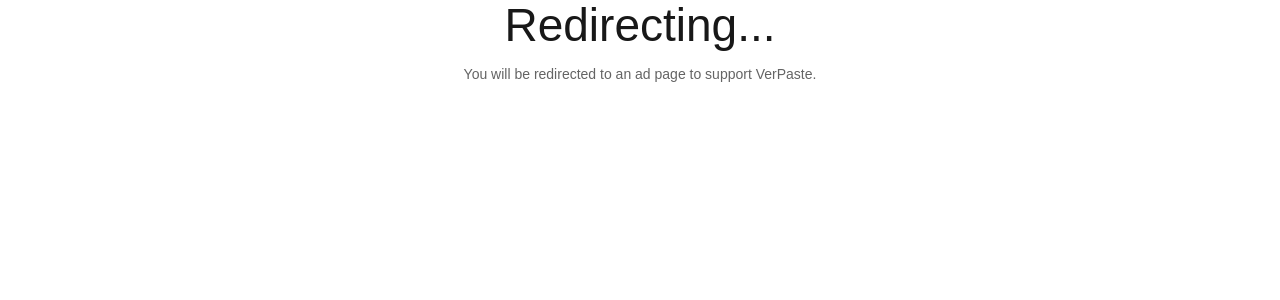
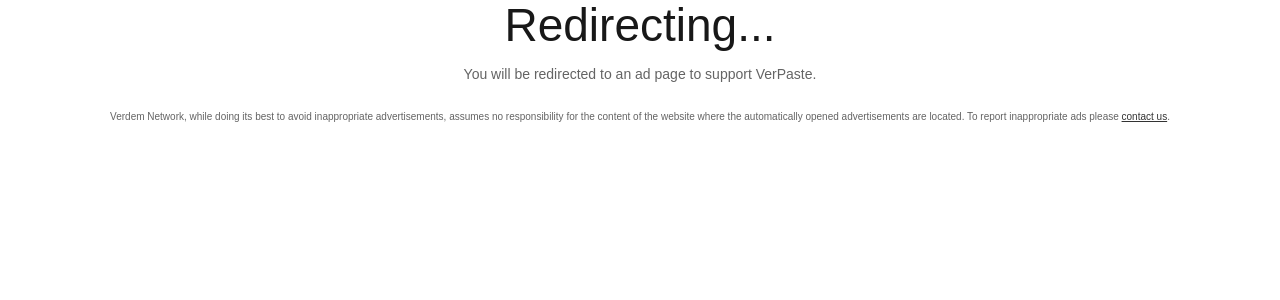
Before and after one commit to Verdem-crypto/verdem-crypto.github.io, a Jekyll site: the page verpaste/4dr.html, which Jekyll copies as it is, in a window 1280 px wide. Shown: the top 300 px of the page. Built offline with Jekyll 4.4.1, drawn with Linux system fonts in a browser that asks for light colours; nearby versions of some CDN libraries; some web fonts are replaced; a style sheet for code colours, icons or effects is not loaded.

Commit message:
Update 4dr.html

```diff
--- a/verpaste/4dr.html
+++ b/verpaste/4dr.html
@@ -36,6 +36,7 @@
 
           <h1 style="text-align: center;">Redirecting...</h1>
 <p style="text-align: center;">You will be redirected to an ad page to support VerPaste.</p>
+		   <div style="text-align: center;"><span style="font-size: x-small;">Verdem Network, while doing its best to avoid inappropriate advertisements, assumes no responsibility for the content of the website where the automatically opened advertisements are located. To report inappropriate ads please <a href="https://www.verdemnetwork.com/contact-us" rel="nofollow">contact us</a>.</span></div>
 	<meta http-equiv="refresh" content="1; URL='https://oackoubs.com/4/4151795'" />
 
 <script async src="https://pagead2.googlesyndication.com/pagead/js/adsbygoogle.js"></script>
```
